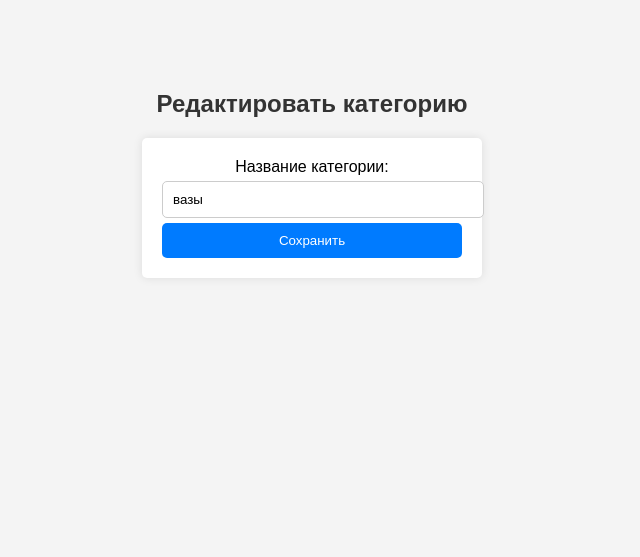
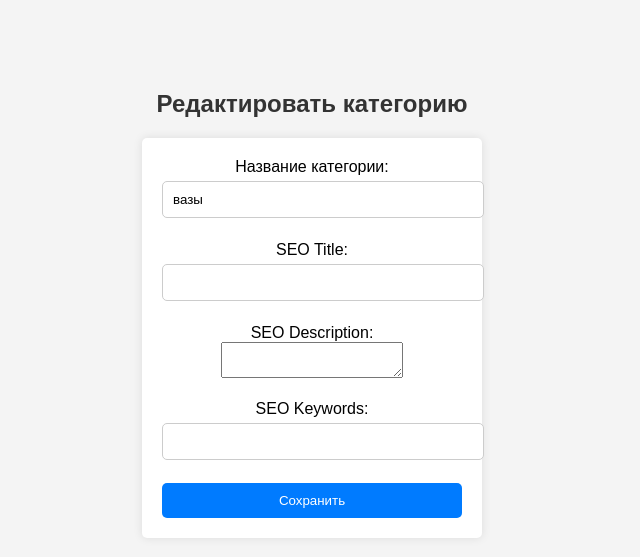
Before and after one commit to alexsandr81/mysterymakers, a PHP site: page /mysterymakers/edit_category.php?id=2 in a window 1280 px wide. Shown: the top 557 px of the page, without its empty margins (328-968 px from the left). Run offline with PHP 8.4, Linux system fonts and the light colour scheme; a user stored in the database is signed in; data comes from the database, SQL or seed files in the repository; data that the repository does not hold is empty.

Commit message:
✅ SEO-данные теперь сохраняются при добавлении категории! ✅ Slug (ЧПУ-ссылка) генерируется автоматически! ✅ Все данные корректно записываются в базу!

```diff
--- a/admin/edit_category.php
+++ b/admin/edit_category.php
@@ -21,6 +21,13 @@ if (!$category) {
 // Обновляем категорию
 if ($_SERVER["REQUEST_METHOD"] === "POST" && isset($_POST['name'])) {
     $name = trim($_POST['name']);
+    $seo_title = trim($_POST['seo_title']);
+    $seo_description = trim($_POST['seo_description']);
+    $seo_keywords = trim($_POST['seo_keywords']);
+
+    // Генерация slug (ЧПУ-ссылки)
+    $slug = preg_replace('/[^a-z0-9-]+/', '-', strtolower(trim($name)));
+    $slug = rtrim($slug, '-');
 
     // Проверяем дублирование
     $check_stmt = $conn->prepare("SELECT id FROM categories WHERE name = ? AND id != ?");
@@ -29,8 +36,11 @@ if ($_SERVER["REQUEST_METHOD"] === "POST" && isset($_POST['name'])) {
         die("Ошибка: Такая категория уже существует!");
     }
 
-    $stmt = $conn->prepare("UPDATE categories SET name = ? WHERE id = ?");
-    $stmt->execute([$name, $id]);
+    // Обновляем категорию
+    $stmt = $conn->prepare("UPDATE categories
+        SET name = ?, seo_title = ?, seo_description = ?, seo_keywords = ?, slug = ?
+        WHERE id = ?");
+    $stmt->execute([$name, $seo_title, $seo_description, $seo_keywords, $slug, $id]);
 
     header("Location: categories.php");
     exit();
@@ -50,7 +60,17 @@ if ($_SERVER["REQUEST_METHOD"] === "POST" && isset($_POST['name'])) {
 
 <form method="POST">
     <label>Название категории:</label>
-    <input type="text" name="name" value="<?= htmlspecialchars($category['name']); ?>" required>
+    <input type="text" name="name" value="<?= htmlspecialchars($category['name']); ?>" required><br><br>
+
+    <label>SEO Title:</label>
+    <input type="text" name="seo_title" value="<?= htmlspecialchars($category['seo_title']); ?>"><br><br>
+
+    <label>SEO Description:</label>
+    <textarea name="seo_description"><?= htmlspecialchars($category['seo_description']); ?></textarea><br><br>
+
+    <label>SEO Keywords:</label>
+    <input type="text" name="seo_keywords" value="<?= htmlspecialchars($category['seo_keywords']); ?>"><br><br>
+
     <button type="submit">Сохранить</button>
 </form>
 
--- /dev/null
+++ b/database/update_categories_seo.sql
@@ -0,0 +1,5 @@
+ALTER TABLE categories
+ADD COLUMN seo_title VARCHAR(255) AFTER name,
+ADD COLUMN seo_description TEXT AFTER seo_title,
+ADD COLUMN seo_keywords TEXT AFTER seo_description,
+ADD COLUMN slug VARCHAR(255) UNIQUE AFTER seo_keywords;
```
Also changed, not shown: docs/project_documentation.md (+4 -0 lines).
